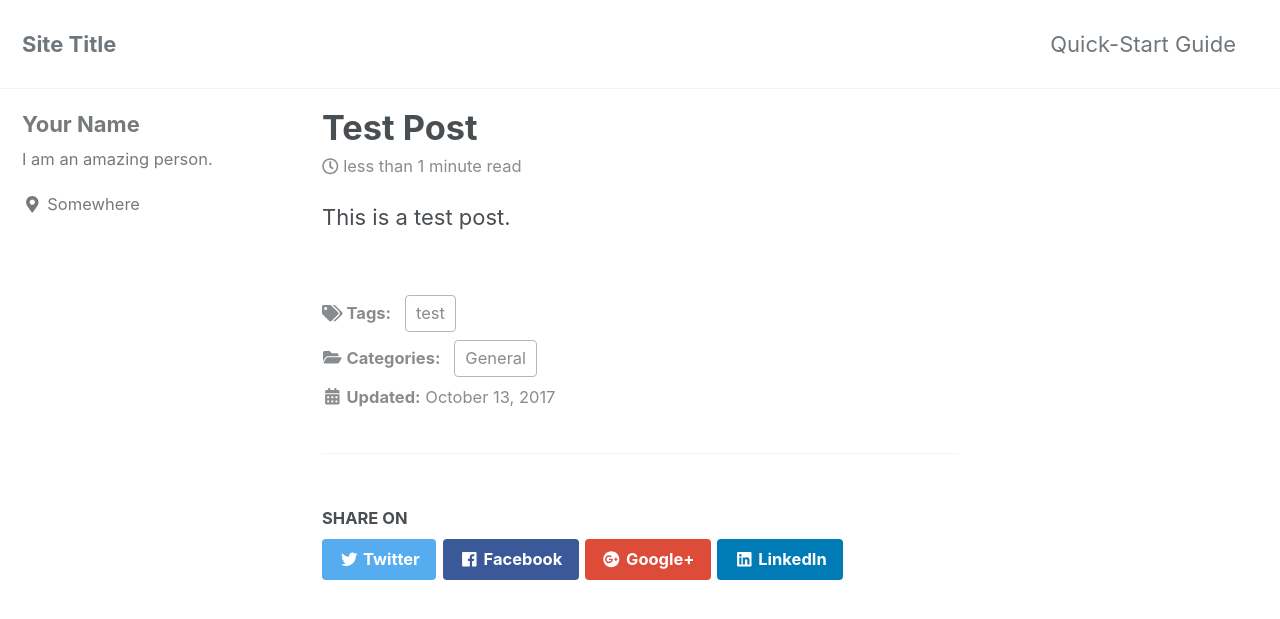
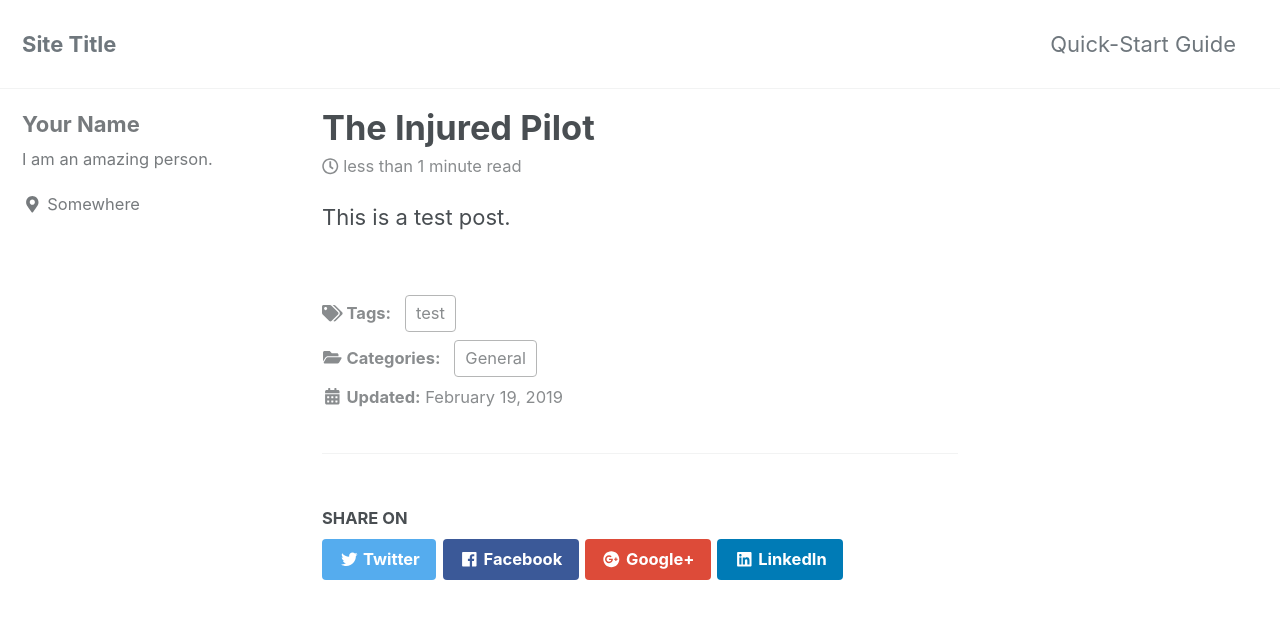
Before and after one commit to berkayersever/injured-pilot, a Jekyll site: the page built from _posts/2019-02-19-the-injured-pilot.md, in a window 1280 px wide and 900 px high. Shown: the top 619 px of the window. Built offline with Jekyll 4.4.1, drawn with Linux system fonts in a browser that asks for light colours; cached includes are drawn as plain includes.

Commit message:
Edited the post.

```diff
--- a/_posts/2019-02-19-the-injured-pilot.md
+++ b/_posts/2019-02-19-the-injured-pilot.md
@@ -1,7 +1,7 @@
 ---
-title: "Test Post"
-date: 2017-10-13
-unity_dir: game_post
+title: "The Injured Pilot"
+date: 2019-02-19
+unity_dir: injured-pilot
 categories:
   - General
 tags:
```
